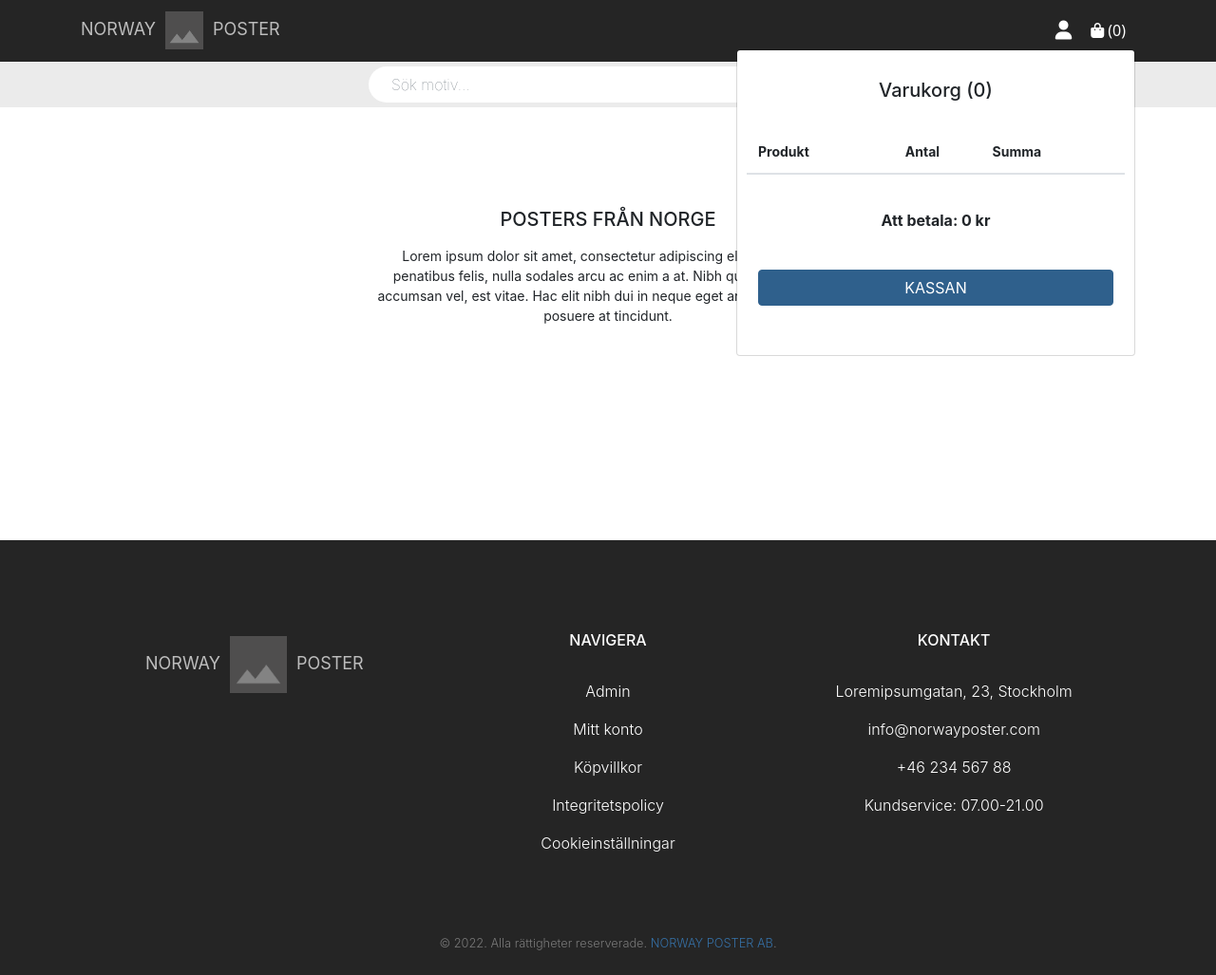
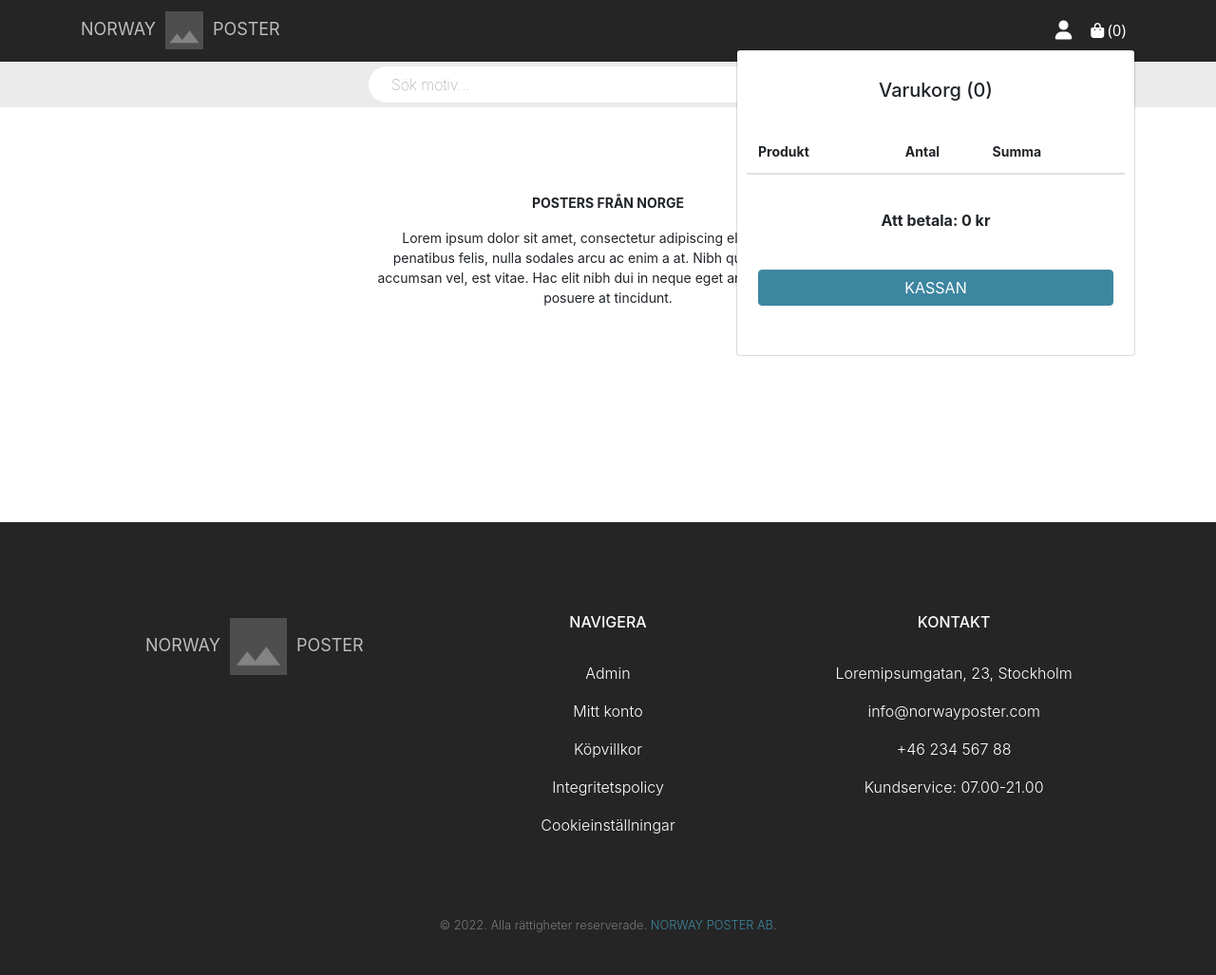
Before and after one commit to norrlandl/kunskapskontroll-2_e-commerce, a PHP site: page / in a window 1280 px wide, after a click that opens the changed part. Shown: the part 33-1060 px from the top of the page at 95% size. After the commit the page ends 1015 px from the top, so only its background shows below. Run offline with PHP 8.4, Linux system fonts and the light colour scheme; data that the repository does not hold is empty.

Commit message:
css button color

```diff
--- a/public/css/global.css
+++ b/public/css/global.css
@@ -20,29 +20,33 @@ h3 {
 
 
 .btn-primary {
-  background-color: #2f608c;
-  border-color: rgb(47, 96, 140);
+  background-color:  #3d86a0;
+  border-color:#3d86a0;
 }
 
 .btn-primary:hover {
-  background-color: rgb(42, 74, 103);
-  border-color:  rgb(42, 74, 103);
+  background-color: #36768e;
+  border-color: #36768e;
 }
 
 :root {
-  --blue: rgb(42, 74, 103);
-  --primary: rgb(42, 74, 103);
+  --blue: #3d86a0;
+  --primary: #3d86a0;
 }
 
 a {
-  color:  rgb(54, 113, 167);
+  color:  #3d86a0;
 }
 
 a:hover {
-  color:  rgb(43, 88, 130);
+  color: #36768e;
   text-decoration: none;
 }
 
 footer {
   margin-top: 100px;
 }
+
+.admin-nav a:hover {
+  color: #36768e;
+}
--- a/public/index.php
+++ b/public/index.php
@@ -11,11 +11,11 @@ $products = $globalDbHandler->fetchAllFromDb("products");
   <div class="row">
     <div class="info">
       <p>
-      <h5>POSTERS FRÅN NORGE</h5>
-      <p>
+        <b>POSTERS FRÅN NORGE</b>
+      </p>
 
       <p>Lorem ipsum dolor sit amet, consectetur adipiscing elit. Dignissim penatibus felis, nulla sodales arcu ac enim a at. Nibh quisque feugiat accumsan vel, est vitae. Hac elit nibh dui in neque eget arcu. Urna aliquet posuere at tincidunt.
-      <p>
+      </p>
     </div>
   </div>
   <div class="wrapping">
```
Also changed, not shown: public/admin/css/global.css (+8 -4 lines).
